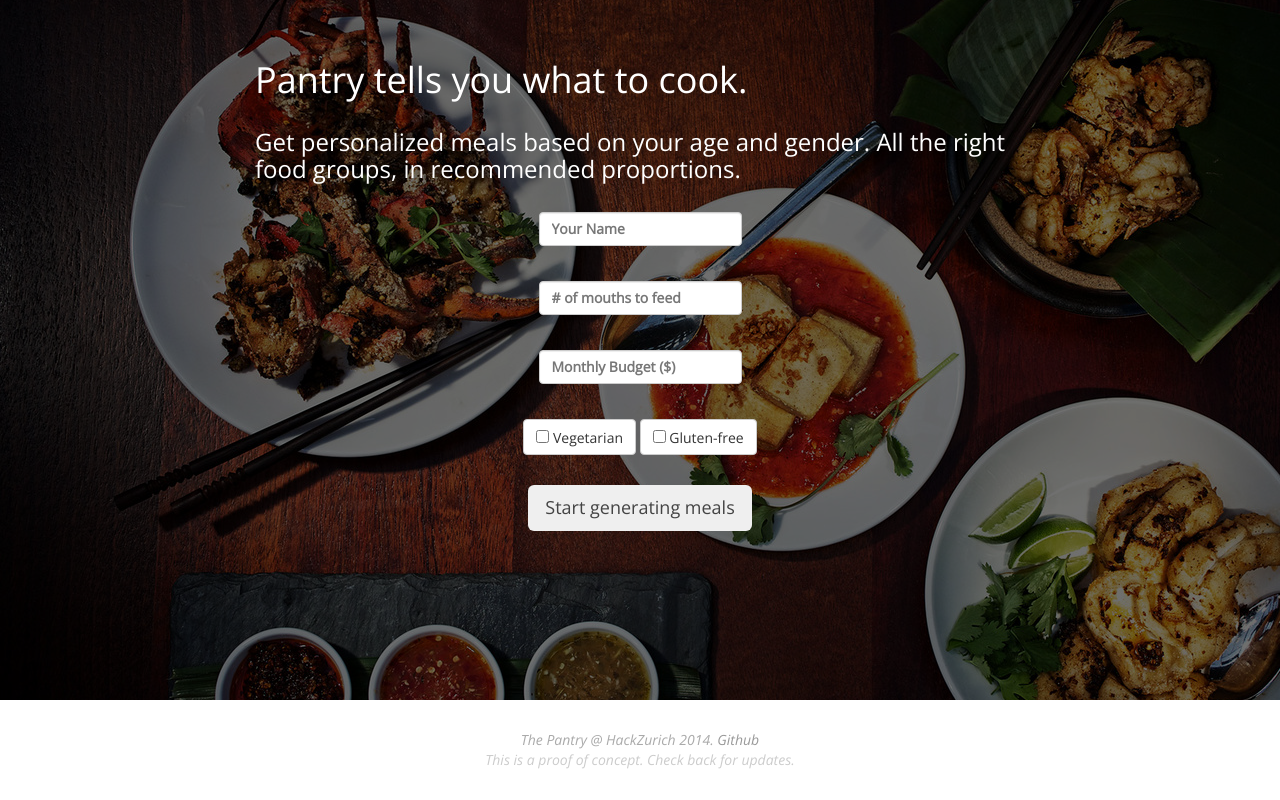
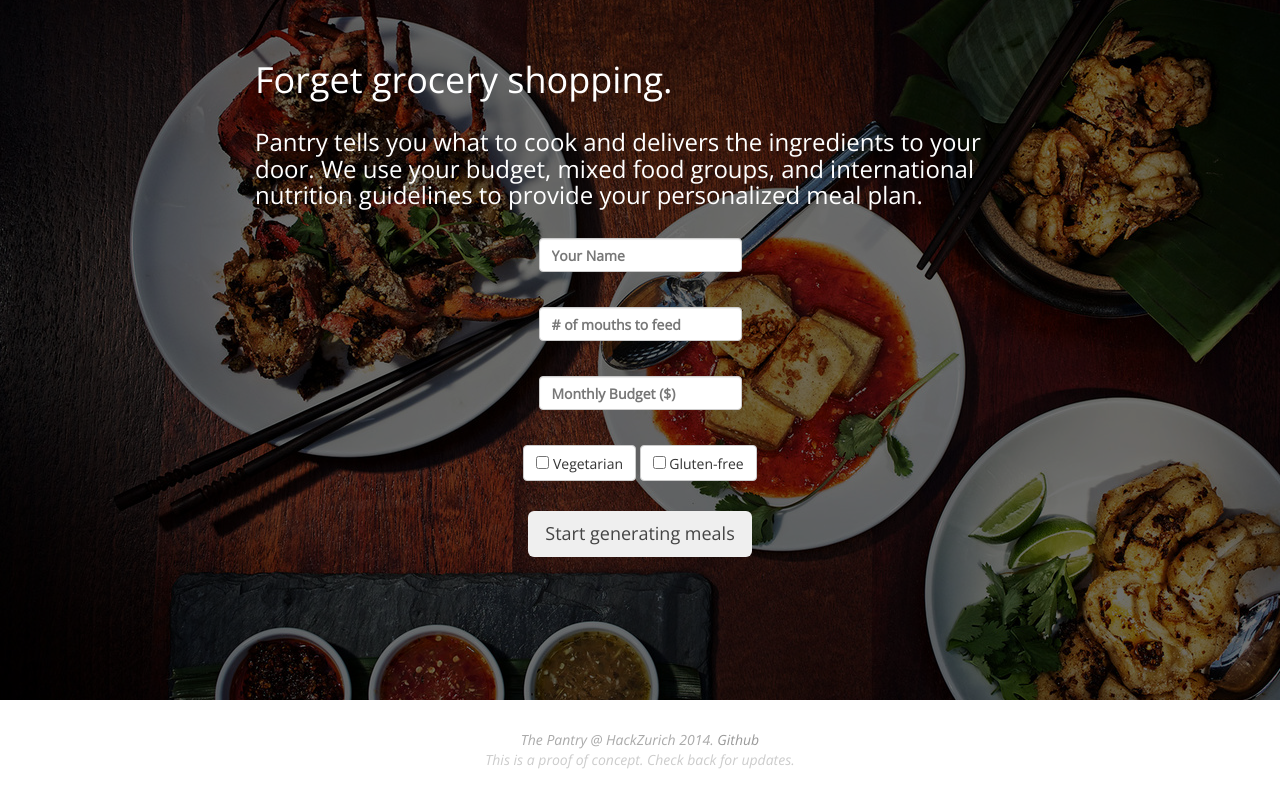
Before and after one commit to create/foodplan, a Django app: page / in a window 1280 px wide. Shown: the part 110-910 px from the top of the page. Run offline with Django 3.2, Linux system fonts and the light colour scheme; parts of the project's set-up code (start-up, migrations or seed data) failed here and were passed over; some libraries are stand-ins or nearby versions.

Commit message:
update homepage

```diff
--- a/templates/home.html
+++ b/templates/home.html
@@ -38,8 +38,8 @@ form {
 
 {% block page_content %}
 <div class="container">
-    <h1>Pantry tells you what to cook.</h1>
-    <h3>Get personalized meals based on your age and gender. All the right food groups, in recommended proportions.</h3>
+    <h1>Forget grocery shopping.</h1>
+    <h3>Pantry tells you what to cook and delivers the ingredients to your door. We use your budget, mixed food groups, and international nutrition guidelines to provide your personalized meal plan.</h3>
 
     <form method="post" action="dashboard" class="info">
 
```
